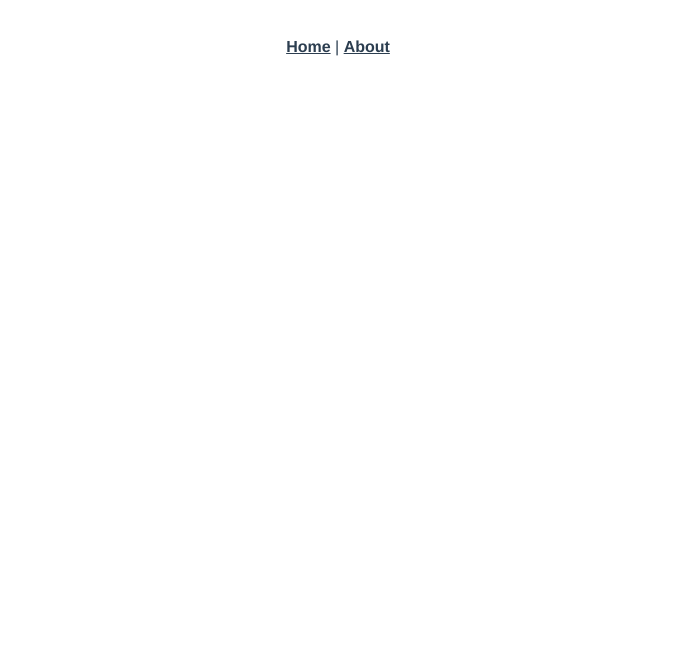
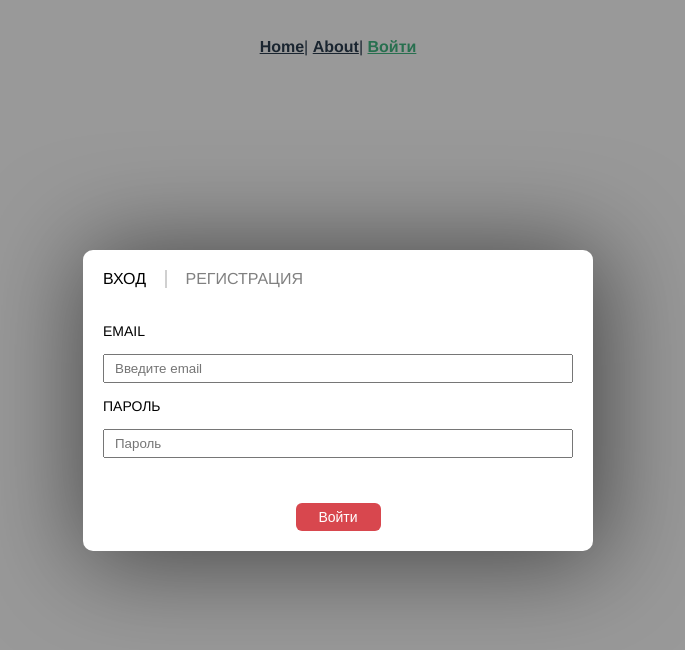
Before and after one commit to AriaTaary/language_portal, a Vue app: page /auth in a window 1280 px wide. Shown: the top 650 px of the page, without its empty margins (302-987 px from the left). Built offline with nearby package versions, Linux system fonts and the light colour scheme.

Commit message:
Черновой вариант авторизации фронт.
Далее нужно изменить отправку данных, узнав от бэка, в каком формате.

```diff
--- a/src/App.vue
+++ b/src/App.vue
@@ -1,10 +1,11 @@
 <template>
   <div id="app">
     <div id="nav">
-      <router-link to="/">Home</router-link> |
-      <router-link to="/about">About</router-link>
+      <router-link to="/">Home</router-link>|
+      <router-link to="/about">About</router-link>|
+      <router-link to="/auth">Войти</router-link>
     </div>
-    <router-view/>
+    <router-view />
   </div>
 </template>
 
--- /dev/null
+++ b/src/components/Authorization.vue
@@ -0,0 +1,111 @@
+<template>
+  <div>
+    <div class="authorization-block">
+      <div class="modal-window-authorization">
+        <div class="enter-link">
+          <a href="/auth" class="enter">Вход</a>
+          <div class="vr"></div>
+          <a href="/registration" class="registration">Регистрация</a>
+        </div>
+        <form action="/auth" class="auth-enter" method="get">
+          <label for="email">Email</label>
+          <input type="email" v-model="auth_email" placeholder="Введите email" />
+          <label for="password">Пароль</label>
+          <input type="password" v-model="auth_password" placeholder="Пароль" />
+          <button class="auth-btn" type="submit">Войти</button>
+        </form>
+      </div>
+    </div>
+  </div>
+</template>
+
+<script>
+export default {
+  name: 'Authorization',
+  data () {
+    return {
+      auth_email: '',
+      auth_password: ''
+    }
+  }
+}
+</script>
+<style lang="scss" scoped>
+.authorization-block {
+  background-color: rgba(0, 0, 0, 0.4);
+  width: 100%;
+  height: 100%;
+  display: flex;
+  justify-content: center;
+  align-items: center;
+  z-index: 1;
+  position: absolute;
+  top: 0;
+  left: 0;
+}
+.enter-link {
+  display: flex;
+  justify-content: space-between;
+  width: 200px;
+  a {
+    text-decoration: none;
+    color: black;
+    text-transform: uppercase;
+    font-size: 16px;
+  }
+  .registration {
+    color: gray;
+    transition: 0.3s;
+    &:hover {
+      color: black;
+    }
+  }
+}
+.vr {
+  display: inline;
+  border-left: 2px solid #d0d0d0;
+}
+.modal-window-authorization {
+  width: 470px;
+  border-radius: 10px;
+  background-color: white;
+  padding: 20px 20px;
+  z-index: 2;
+  box-shadow: 5px 5px 100px 5px rgba(0, 0, 0, 0.55);
+}
+.auth-enter {
+  display: flex;
+  flex-direction: column;
+  text-align: left;
+  margin-top: 35px;
+  label {
+    text-transform: uppercase;
+    color: black;
+    font-size: 14px;
+  }
+  input {
+    padding: 5px 10px;
+    margin-top: 15px;
+    margin-bottom: 15px;
+  }
+}
+.auth-btn {
+  background: #d8474e;
+  border: none;
+  color: white;
+  width: 85px;
+  margin: auto;
+  margin-top: 30px;
+  padding: 6px 15px;
+  font-size: 14px;
+  border-radius: 6px;
+  transition: all 0.4s ease;
+  cursor: pointer;
+  box-sizing: border-box;
+  &:hover {
+    background: rgba(0, 0, 0, 0);
+    color: #d8474e;
+    box-shadow: inset 0 0 0 2px #d8474e;
+  }
+}
+</style>
--- /dev/null
+++ b/src/components/Registration.vue
@@ -0,0 +1,117 @@
+<template>
+  <div>
+    <div class="authorization-block">
+      <div class="modal-window-authorization">
+        <div class="enter-link">
+          <a href="/auth" class="enter">Вход</a>
+          <div class="vr"></div>
+          <a href="/registration" class="registration">Регистрация</a>
+        </div>
+        <form action="/registration" class="auth-registration" method="get">
+          <label for="first_name">Имя</label>
+          <input type="text" v-model="first_name" minlength="2" />
+          <label for="last_name">Фамилия</label>
+          <input type="text" v-model="last_name" minlength="2" />
+          <label for="email">Email</label>
+          <input type="email" v-model="reg_email" placeholder="Укажите email" />
+          <label for="password">Пароль</label>
+          <input type="password" v-model="reg_pass" placeholder="Придумайте пароль" />
+          <button class="reg-btn" type="submit">Регистрация</button>
+        </form>
+      </div>
+    </div>
+  </div>
+</template>
+
+<script>
+export default {
+  name: 'Registration',
+  data () {
+    return {
+      first_name: '',
+      last_name: '',
+      reg_email: '',
+      reg_password: ''
+    }
+  }
+}
+</script>
+<style lang="scss" scoped>
+.authorization-block {
+  background-color: rgba(0, 0, 0, 0.4);
+  width: 100%;
+  height: 100%;
+  display: flex;
+  justify-content: center;
+  align-items: center;
+  z-index: 1;
+  position: absolute;
+  top: 0;
+  left: 0;
+}
+.enter-link {
+  display: flex;
+  justify-content: space-between;
+  width: 200px;
+  a {
+    text-decoration: none;
+    color: black;
+    text-transform: uppercase;
+    font-size: 16px;
+  }
+  .enter {
+    color: gray;
+    transition: 0.3s;
+    &:hover {
+      color: black;
+    }
+  }
+}
+.vr {
+  display: inline;
+  border-left: 2px solid #d0d0d0;
+}
+.modal-window-authorization {
+  width: 470px;
+  border-radius: 10px;
+  background-color: white;
+  padding: 20px 20px;
+  z-index: 2;
+  box-shadow: 5px 5px 100px 5px rgba(0, 0, 0, 0.55);
+}
+.auth-registration {
+  display: flex;
+  flex-direction: column;
+  text-align: left;
+  margin-top: 35px;
+  label {
+    text-transform: uppercase;
+    color: black;
+    font-size: 14px;
+  }
+  input {
+    padding: 5px 10px;
+    margin-top: 15px;
+    margin-bottom: 15px;
+  }
+}
+.reg-btn {
+  background: #d8474e;
+  border: none;
+  color: white;
+  width: 150px;
+  margin: auto;
+  margin-top: 30px;
+  padding: 6px 15px;
+  font-size: 14px;
+  border-radius: 6px;
+  cursor: pointer;
+  transition: all 0.4s ease;
+  box-sizing: border-box;
+  &:hover {
+    background: rgba(0, 0, 0, 0);
+    color: #d8474e;
+    box-shadow: inset 0 0 0 2px #d8474e;
+  }
+}
+</style>
--- a/src/router/index.js
+++ b/src/router/index.js
@@ -1,6 +1,8 @@
 import Vue from 'vue'
 import VueRouter from 'vue-router'
 import Home from '../views/Home.vue'
+import Authorization from '../components/Authorization.vue'
+import Registration from '../components/Registration.vue'
 
 Vue.use(VueRouter)
 
@@ -16,7 +18,18 @@ const routes = [
     // route level code-splitting
     // this generates a separate chunk (about.[hash].js) for this route
     // which is lazy-loaded when the route is visited.
-    component: () => import(/* webpackChunkName: "about" */ '../views/About.vue')
+    component: () =>
+      import(/* webpackChunkName: "about" */ '../views/About.vue')
+  },
+  {
+    path: '/auth',
+    name: 'Authorization',
+    component: Authorization
+  },
+  {
+    path: '/registration',
+    name: 'Registration',
+    component: Registration
   }
 ]
 
```
Also changed, not shown: 2 other files (tests, documents, lock files or other folders).
